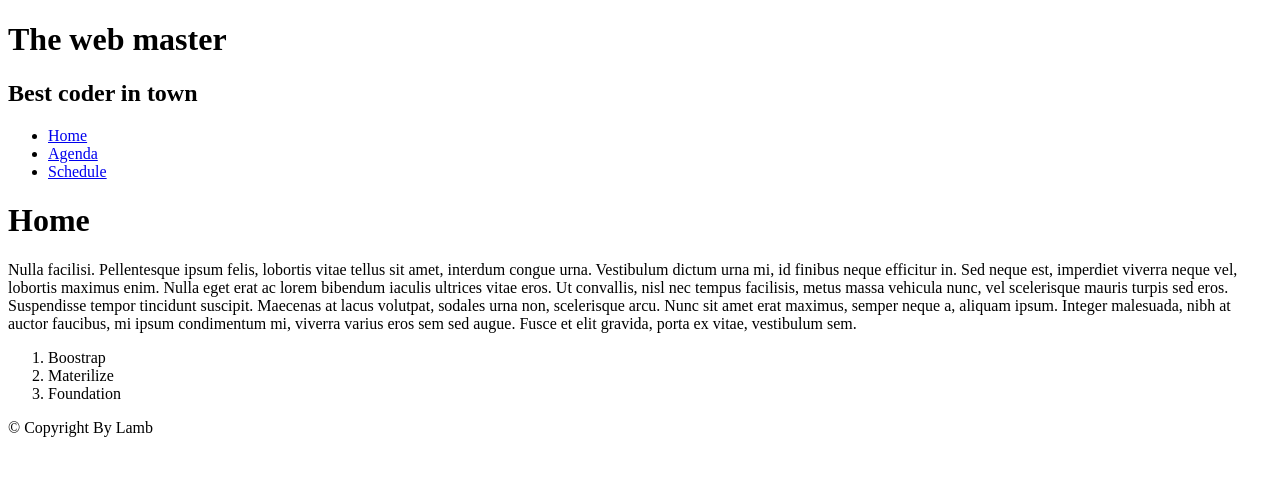
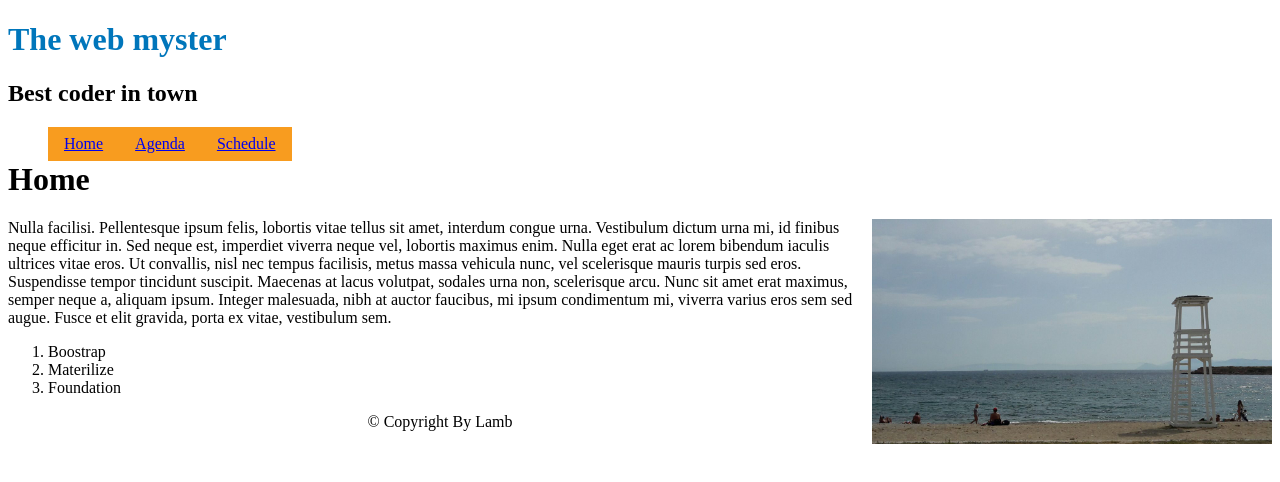
Before and after one commit to Lambis10/Lambis10.github.io, a plain HTML site: page index.html in a window 1280 px wide. Drawn offline with Linux system fonts and the light colour scheme.

Commit message:
Updated a lot of stuff

```diff
--- /dev/null
+++ b/css/styles.css
@@ -0,0 +1,27 @@
+header h1 {
+    color: #0076bb;
+}
+
+nav ul li {
+    float: left;
+    list-style-type: none;
+}
+
+nav ul li a {
+    display: block;
+    padding: .5rem 1rem;
+    background-color: #f89c1f;
+}
+
+main h1 {
+    clear: both;
+}
+
+main img {
+    float: right;
+    width: 400px;
+}
+
+footer {
+    text-align: center;
+}
--- a/index.html
+++ b/index.html
@@ -3,12 +3,13 @@
 
 <head>
     <meta charset="UTF-8">
-    <title>My page</title>
+    <link href="css/styles.css" rel="stylesheet">
+    <title>The web myster: Home</title>
 </head>
 
 <body>
     <header>
-        <h1>The web master</h1>
+        <h1>The web myster</h1>
         <h2>Best coder in town</h2>
     </header>
 
@@ -22,6 +23,7 @@
 
     <main>
         <h1>Home</h1>
+        <img src="images/seaside.jpg" alt="Sea blue">
         <p>Nulla facilisi. Pellentesque ipsum felis, lobortis vitae tellus sit amet, interdum congue urna. Vestibulum dictum urna mi, id finibus neque efficitur in. Sed neque est, imperdiet viverra neque vel, lobortis maximus enim. Nulla eget erat ac lorem
             bibendum iaculis ultrices vitae eros. Ut convallis, nisl nec tempus facilisis, metus massa vehicula nunc, vel scelerisque mauris turpis sed eros. Suspendisse tempor tincidunt suscipit. Maecenas at lacus volutpat, sodales urna non, scelerisque
             arcu. Nunc sit amet erat maximus, semper neque a, aliquam ipsum. Integer malesuada, nibh at auctor faucibus, mi ipsum condimentum mi, viverra varius eros sem sed augue. Fusce et elit gravida, porta ex vitae, vestibulum sem.</p>
```
Also changed, not shown: images/seaside.jpg (added).
